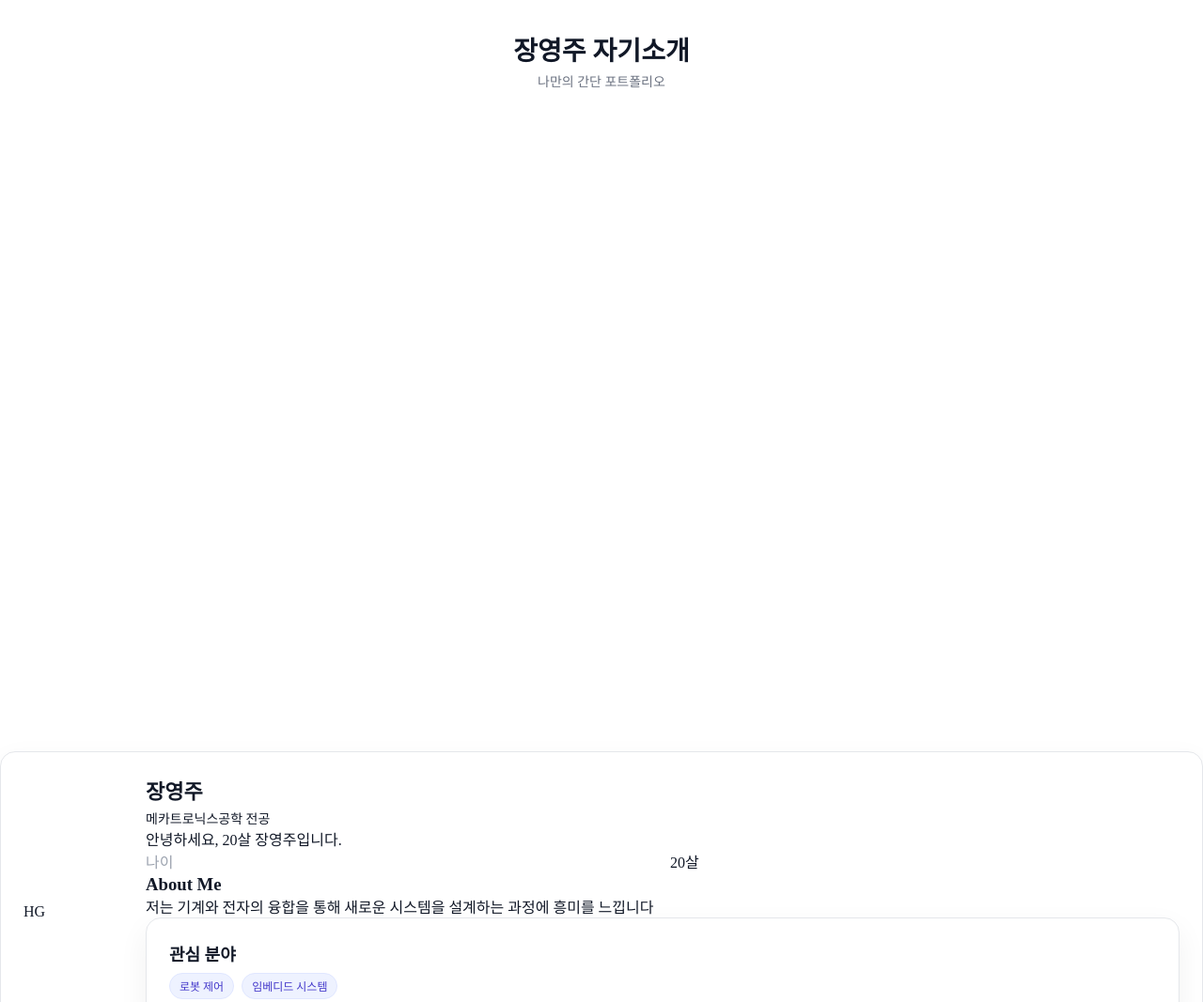
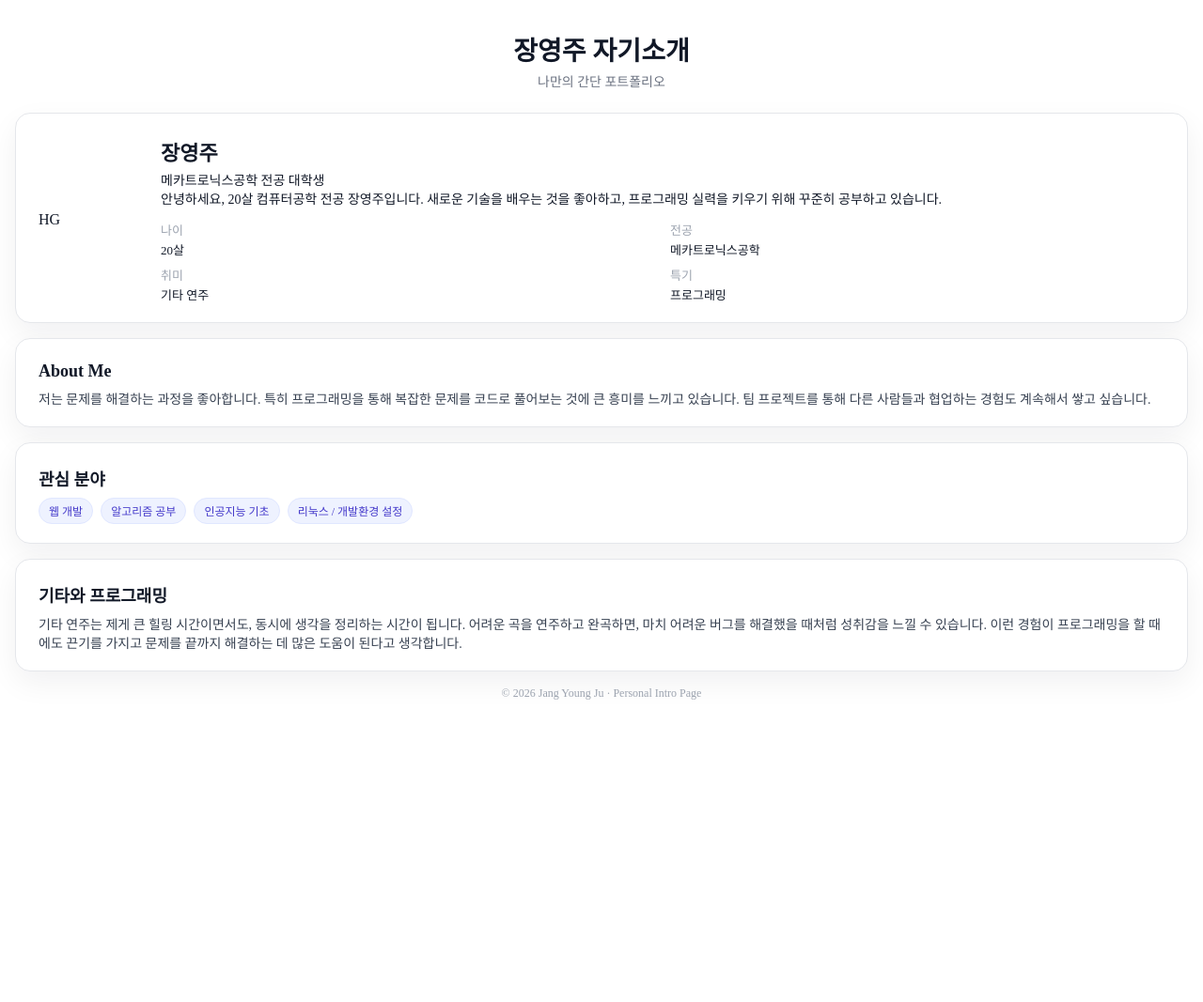
Before and after one commit to yj070910/yj070910.github.io, a plain HTML site: page index.html in a window 1280 px wide. Shown: the top 1067 px of the page at 94% size. After the commit the page ends 800 px from the top, so only its background shows below. Drawn offline with Linux system fonts and the light colour scheme.

Commit message:
Add files via upload

```diff
--- a/index.html
+++ b/index.html
@@ -11,42 +11,76 @@
             <h1>장영주 자기소개</h1>
             <p class="subtitle">나만의 간단 포트폴리오</p>
         </header>
-    </div>
-</body>
-</html>
 
-<main class=""container">
+        <main class="container">
             <section class="profile-card">
                 <div class="profile-left">
-        <div class=""avatar><span>HG</span></div>
+                    <div class="avatar">
+                        <span>HG</span>
+                    </div>
                 </div>
                 <div class="profile-right">
                     <h2>장영주</h2>
-        <p class="profile-role">메카트로닉스공학 전공</p>
-        <p class="profile-summary>">안녕하세요, 20살 장영주입니다.</p>
+                    <p class="profile-role">메카트로닉스공학 전공 대학생</p>
+                    <p class="profile-summary">
+                        안녕하세요, 20살 컴퓨터공학 전공 장영주입니다.
+                        새로운 기술을 배우는 것을 좋아하고, 프로그래밍 실력을 키우기 위해 꾸준히 공부하고 있습니다.
+                    </p>
+
                     <div class="info-grid">
+                        <div class="info-item">
                             <span class="info-label">나이</span>
                             <span class="info-value">20살</span>
                         </div>
-        <section class=""section-card">
+                        <div class="info-item">
+                            <span class="info-label">전공</span>
+                            <span class="info-value">메카트로닉스공학</span>
+                        </div>
+                        <div class="info-item">
+                            <span class="info-label">취미</span>
+                            <span class="info-value">기타 연주</span>
+                        </div>
+                        <div class="info-item">
+                            <span class="info-label">특기</span>
+                            <span class="info-value">프로그래밍</span>
+                        </div>
+                    </div>
+                <div>
+            </section>
+
+            <section class="section-card">
                 <h3>About Me</h3>
-            <p>저는 기계와 전자의 융합을 통해 새로운 시스템을 설계하는 과정에 흥미를 느낍니다</p>
+                <p>
+                    저는 문제를 해결하는 과정을 좋아합니다. 특히 프로그래밍을 통해
+                    복잡한 문제를 코드로 풀어보는 것에 큰 흥미를 느끼고 있습니다.
+                    팀 프로젝트를 통해 다른 사람들과 협업하는 경험도 계속해서 쌓고 싶습니다.
+                </p>
             </section>
 
             <section class="section-card">
                 <h3>관심 분야</h3>
                 <ul class="tag-list">
-                <li class="tag">로봇 제어</li>
-                <li class="tag">임베디드 시스템</li>
+                    <li class="tag">웹 개발</li>
+                    <li class="tag">알고리즘 공부</li>
+                    <li class="tag">인공지능 기초</li>
+                    <li class="tag">리눅스 / 개발환경 설정</li>
                 </ul>
             </section>
 
+            <section class="section-card">
+                <h3>기타와 프로그래밍</h3>
+                <p>
+                    기타 연주는 제게 큰 힐링 시간이면서도, 동시에 생각을 정리하는 시간이 됩니다.
+                    어려운 곡을 연주하고 완곡하면, 마치 어려운 버그를 해결했을 때처럼
+                    성취감을 느낄 수 있습니다.
+                    이런 경험이 프로그래밍을 할 때에도 끈기를 가지고 문제를 끝까지 해결하는 데
+                    많은 도움이 된다고 생각합니다.
+                </p>
+            </section>
+
             <footer class="footer">
-            <p>© 2026 Jang Young Ju</p>
+                <p>© 2026 Jang Young Ju · Personal Intro Page</p>
             </footer>
-        </div>
-    </div>
-</section>
         </main>
     </div>
 </body>
```
Lines whose indentation alone changed are shown as unchanged.
